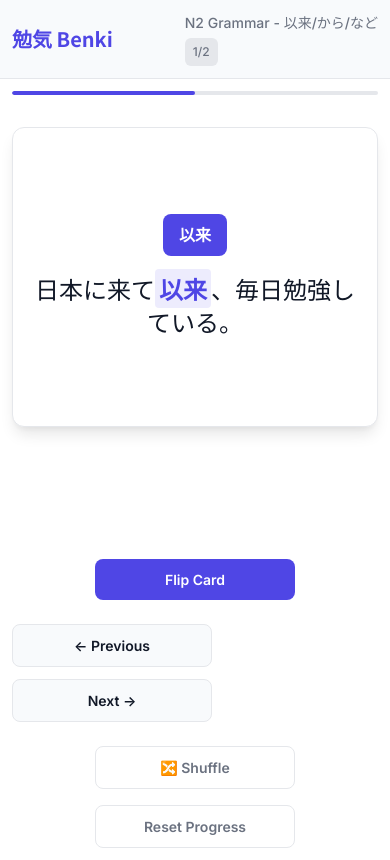
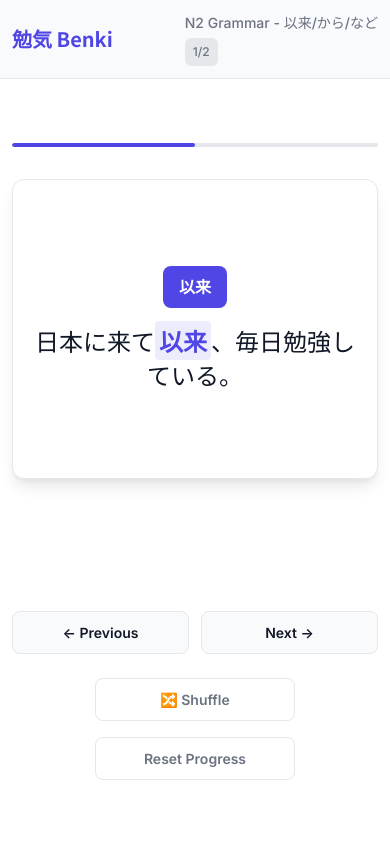
Before and after one commit to dokeeffe/benki, a website built with Vite: page index.html in a window 390 px wide. Built offline with nearby package versions, Linux system fonts and the light colour scheme.

Commit message:
small fixes

```diff
--- a/index.html
+++ b/index.html
@@ -52,9 +52,6 @@
             </div>
           </div>
 
-          <div class="card-controls">
-            <button id="flip-button" class="button button-primary">Flip Card</button>
-          </div>
 
           <div class="navigation-controls">
             <button id="prev-button" class="button button-secondary">← Previous</button>
--- a/js/FlashcardApp.js
+++ b/js/FlashcardApp.js
@@ -22,7 +22,6 @@ export class FlashcardApp {
       cardCounter: document.getElementById('card-counter'),
       progressFill: document.getElementById('progress-fill'),
 
-      flipButton: document.getElementById('flip-button'),
       prevButton: document.getElementById('prev-button'),
       nextButton: document.getElementById('next-button'),
       shuffleButton: document.getElementById('shuffle-button'),
@@ -37,11 +36,17 @@ export class FlashcardApp {
 
   bindEvents() {
     this.elements.retryButton.addEventListener('click', () => this.loadCards())
-    this.elements.flipButton.addEventListener('click', () => this.flipCard())
     this.elements.prevButton.addEventListener('click', () => this.previousCard())
     this.elements.nextButton.addEventListener('click', () => this.nextCard())
     this.elements.shuffleButton.addEventListener('click', () => this.shuffleDeck())
     this.elements.resetProgressButton.addEventListener('click', () => this.resetProgress())
+
+    // Add tap-to-flip functionality to the flashcard
+    const flashcard = document.getElementById('flashcard')
+    if (flashcard) {
+      flashcard.addEventListener('click', () => this.flipCard())
+      flashcard.style.cursor = 'pointer'
+    }
 
     document.addEventListener('keydown', (e) => this.handleKeyPress(e))
   }
@@ -101,8 +106,7 @@ export class FlashcardApp {
   flipCard() {
     if (!this.isLoaded) return
 
-    const isFlipped = this.cardRenderer.flipCard()
-    this.elements.flipButton.textContent = isFlipped ? 'Show Front' : 'Flip Card'
+    this.cardRenderer.flipCard()
   }
 
   nextCard() {
@@ -127,7 +131,6 @@ export class FlashcardApp {
 
   resetCardFlip() {
     this.cardRenderer.setFlipped(false)
-    this.elements.flipButton.textContent = 'Flip Card'
   }
 
   shuffleDeck() {
--- a/style.css
+++ b/style.css
@@ -188,9 +188,13 @@ body {
   justify-content: center;
   align-items: center;
   text-align: center;
-  transition: transform 0.6s ease-in-out;
+  transition: transform 0.6s ease-in-out, box-shadow 0.2s ease;
   backface-visibility: hidden;
   border: 1px solid var(--border-color);
+}
+
+.flashcard:hover .card-side {
+  box-shadow: 0 20px 25px -5px rgba(0, 0, 0, 0.1), 0 10px 10px -5px rgba(0, 0, 0, 0.04);
 }
 
 .card-front {
@@ -345,12 +349,6 @@ body {
 }
 
 /* Controls */
-.card-controls {
-  display: flex;
-  justify-content: center;
-  margin-bottom: 1.5rem;
-}
-
 .navigation-controls {
   display: flex;
   justify-content: space-between;
@@ -397,8 +395,13 @@ body {
   }
 
   .navigation-controls {
-    flex-direction: column;
     gap: 0.75rem;
+  }
+
+  .navigation-controls .button {
+    flex: 1;
+    min-width: 0;
+    max-width: none;
   }
 
   .study-controls {
@@ -406,7 +409,7 @@ body {
     align-items: center;
   }
 
-  .button {
+  .study-controls .button {
     width: 100%;
     max-width: 200px;
   }
```
